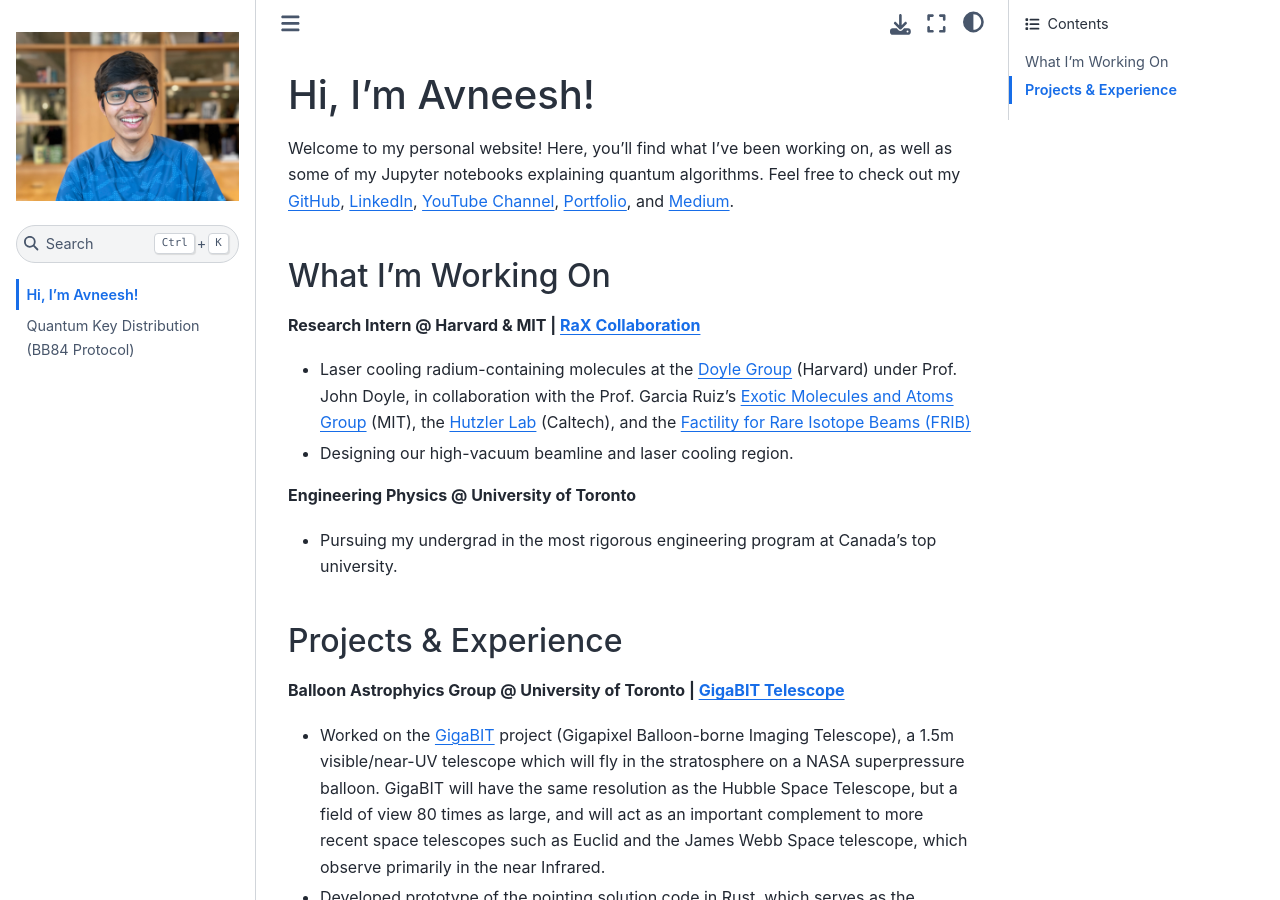
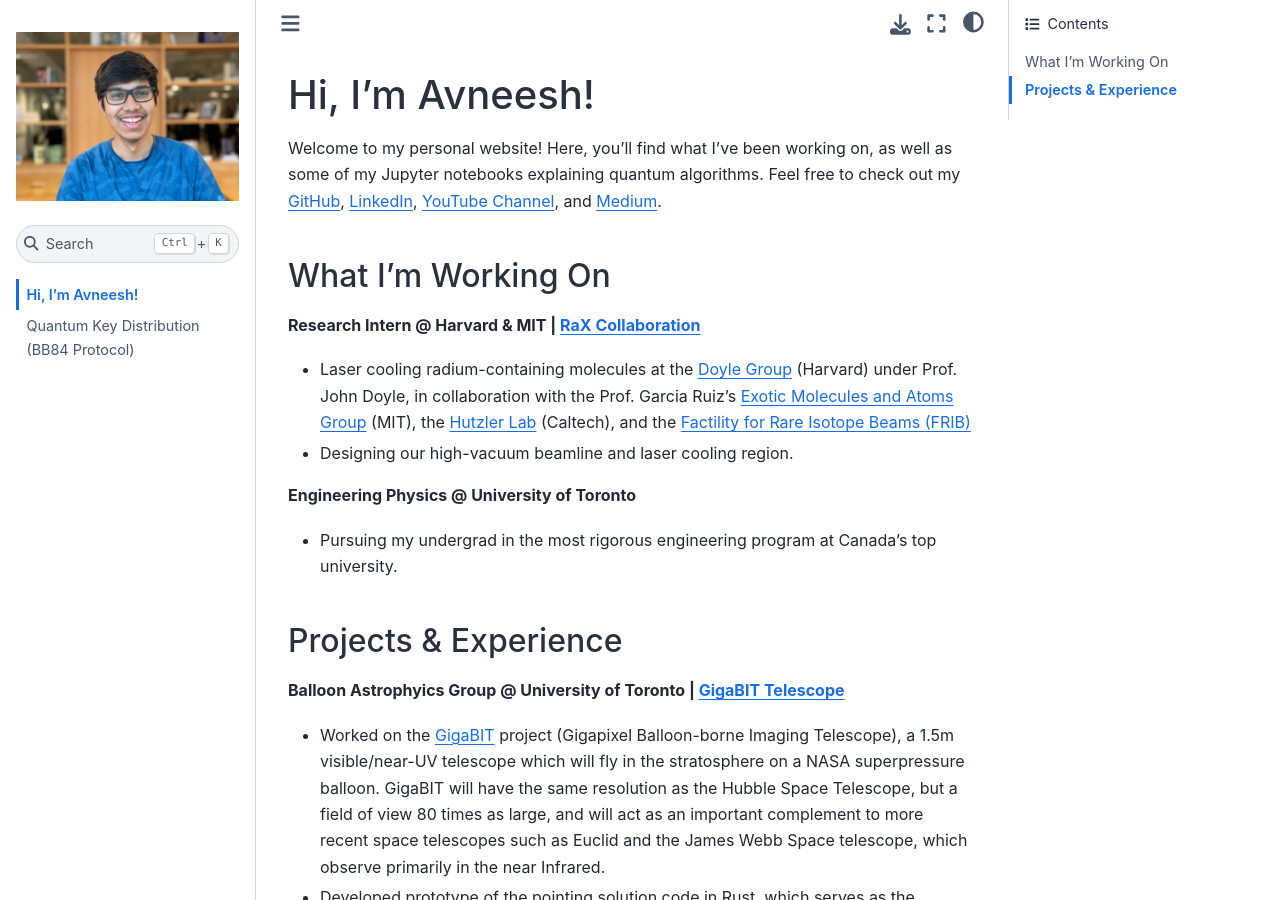
Before and after one commit to VectorBolt/VectorBolt.github.io, a Jupyter Book: the page built from landing-page.md, in a window 1280 px wide and 900 px high. Built offline with Jupyter Book 1.0.4 settings and Sphinx 7.4.7 and the Sphinx Book theme 1.1.4, drawn with Linux system fonts in a browser that asks for light colours; pages that are not in the unit, such as notebooks, are missing from menus.

Commit message:
Remove old TKS.life link

```diff
--- a/landing-page.md
+++ b/landing-page.md
@@ -2,7 +2,7 @@
 
 Welcome to my personal website!
 Here, you'll find what I've been working on, as well as some of my Jupyter notebooks explaining quantum algorithms.
-Feel free to check out my [GitHub](https://github.com/VectorBolt), [LinkedIn](https://www.linkedin.com/in/avneesh-verma/), [YouTube Channel](https://www.youtube.com/channel/UCN3uzbzGgzp75Cl2Ai73QSA), [Portfolio](https://tks.life/profile/avneesh.verma#about), and [Medium](https://medium.com/@avneeshverma03).
+Feel free to check out my [GitHub](https://github.com/VectorBolt), [LinkedIn](https://www.linkedin.com/in/avneesh-verma/), [YouTube Channel](https://www.youtube.com/channel/UCN3uzbzGgzp75Cl2Ai73QSA), and [Medium](https://medium.com/@avneeshverma03).
 
 ## What I'm Working On
 **Research Intern @ Harvard & MIT | [RaX Collaboration](https://jdoyle.hsites.harvard.edu/rax)**
```
